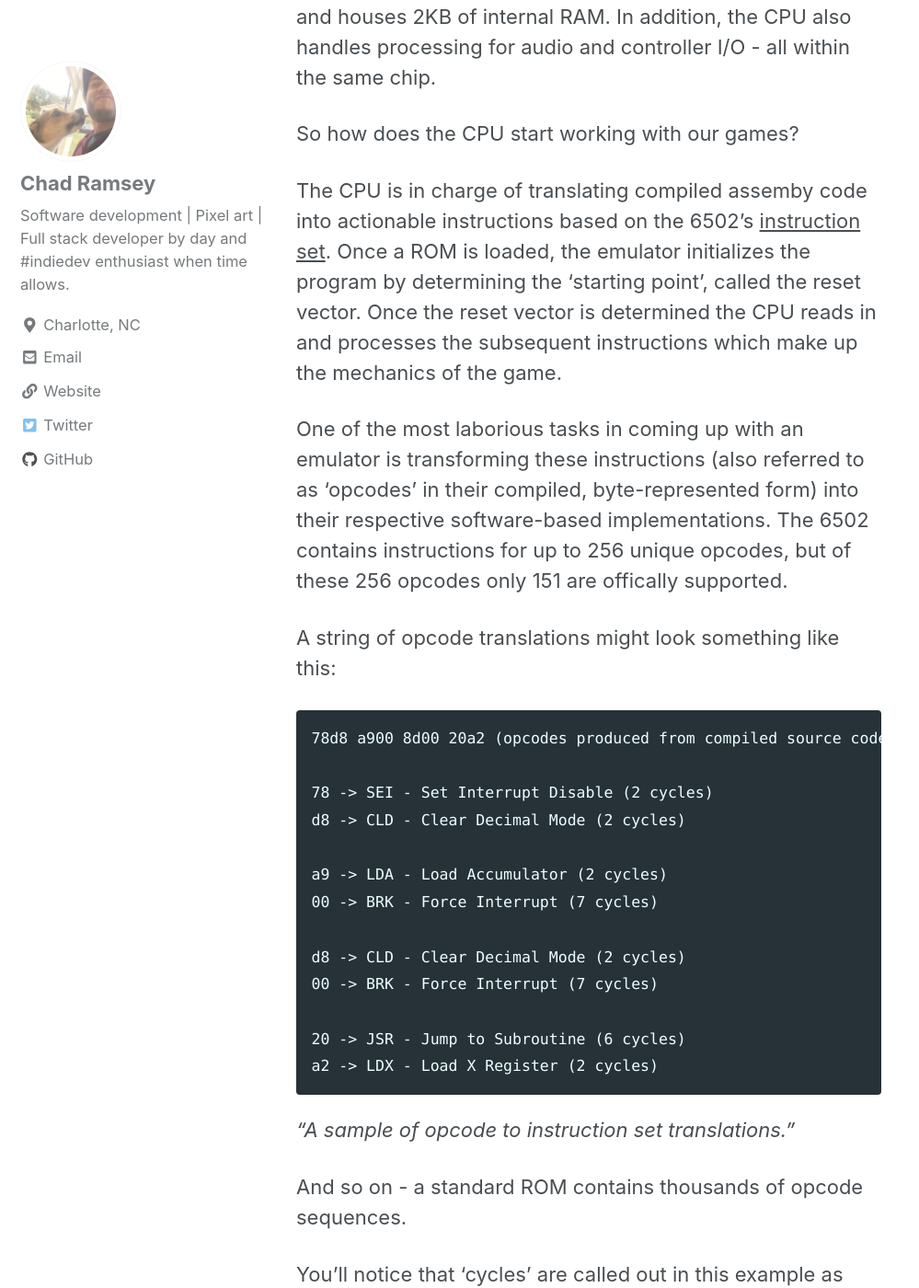
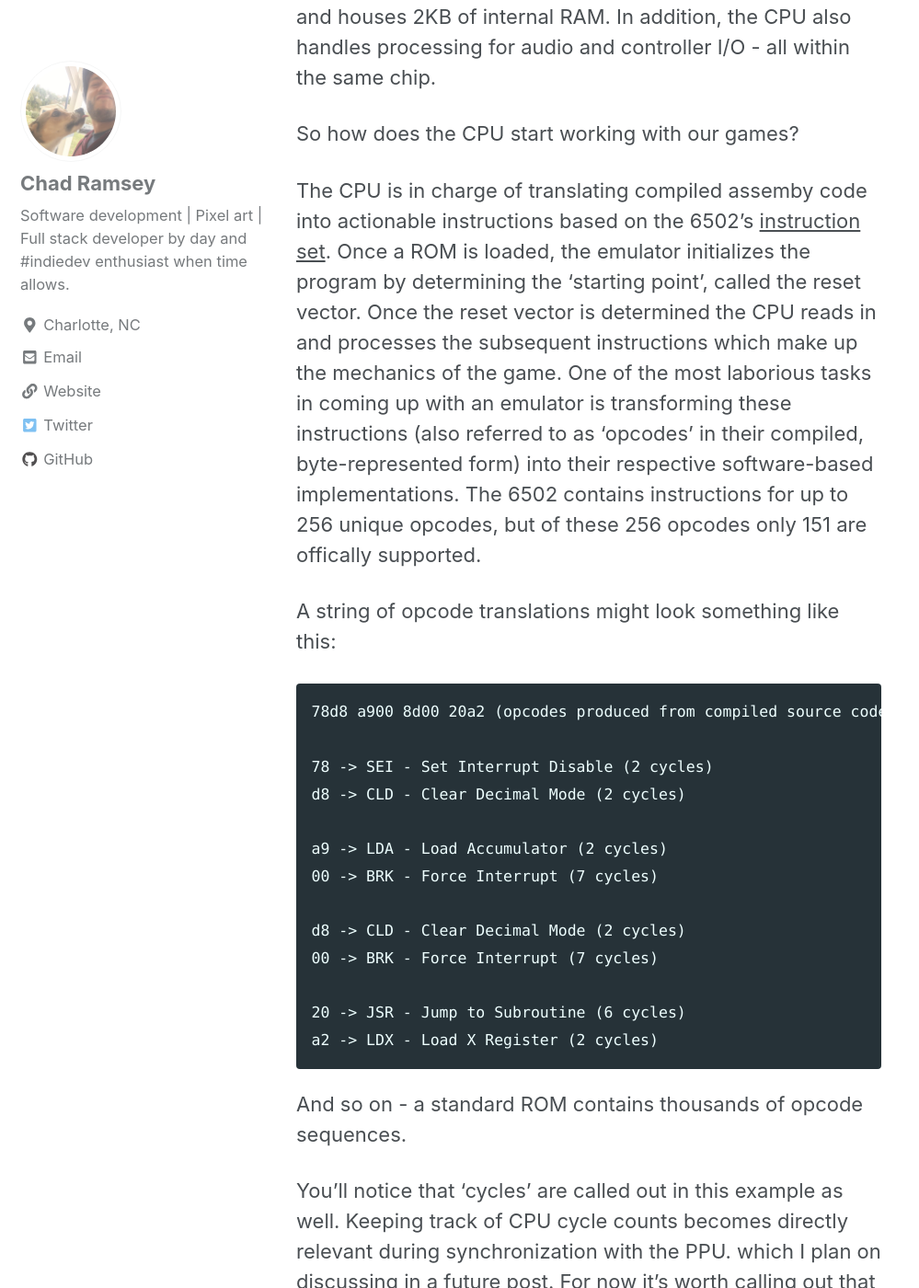
Before and after one commit to chadramsey/chadramsey.github.io, a Jekyll site: the page built from _posts/2018-12-23-nes-emulation-three.md, in a window 1280 px wide and 1400 px high, scrolled down 817 px. Shown: the whole window at 92% size, without its empty margins (0-999 px from the left). Built offline with Jekyll 4.4.1, drawn with Linux system fonts in a browser that asks for light colours; cached includes are drawn as plain includes; nearby versions of some CDN libraries.

````diff
--- a/_posts/2018-12-23-nes-emulation-three.md
+++ b/_posts/2018-12-23-nes-emulation-three.md
@@ -12,9 +12,7 @@
 
 So how does the CPU start working with our games?
 
-The CPU is in charge of translating compiled assemby code into actionable instructions based on the 6502's [instruction set](http://obelisk.me.uk/6502/reference.html). Once a ROM is loaded, the emulator initializes the program by determining the 'starting point', called the reset vector. Once the reset vector is determined the CPU reads in and processes the subsequent instructions which make up the mechanics of the game.
-
-One of the most laborious tasks in coming up with an emulator is transforming these instructions (also referred to as 'opcodes' in their compiled, byte-represented form) into their respective software-based implementations. The 6502 contains instructions for up to 256 unique opcodes, but of these 256 opcodes only 151 are offically supported.
+The CPU is in charge of translating compiled assemby code into actionable instructions based on the 6502's [instruction set](http://obelisk.me.uk/6502/reference.html). Once a ROM is loaded, the emulator initializes the program by determining the 'starting point', called the reset vector. Once the reset vector is determined the CPU reads in and processes the subsequent instructions which make up the mechanics of the game. One of the most laborious tasks in coming up with an emulator is transforming these instructions (also referred to as 'opcodes' in their compiled, byte-represented form) into their respective software-based implementations. The 6502 contains instructions for up to 256 unique opcodes, but of these 256 opcodes only 151 are offically supported.
 
 A string of opcode translations might look something like this:
 
@@ -33,7 +31,6 @@
 20 -> JSR - Jump to Subroutine (6 cycles)
 a2 -> LDX - Load X Register (2 cycles)
 ```
-*"A sample of opcode to instruction set translations."*
 
 And so on - a standard ROM contains thousands of opcode sequences.
 
````
